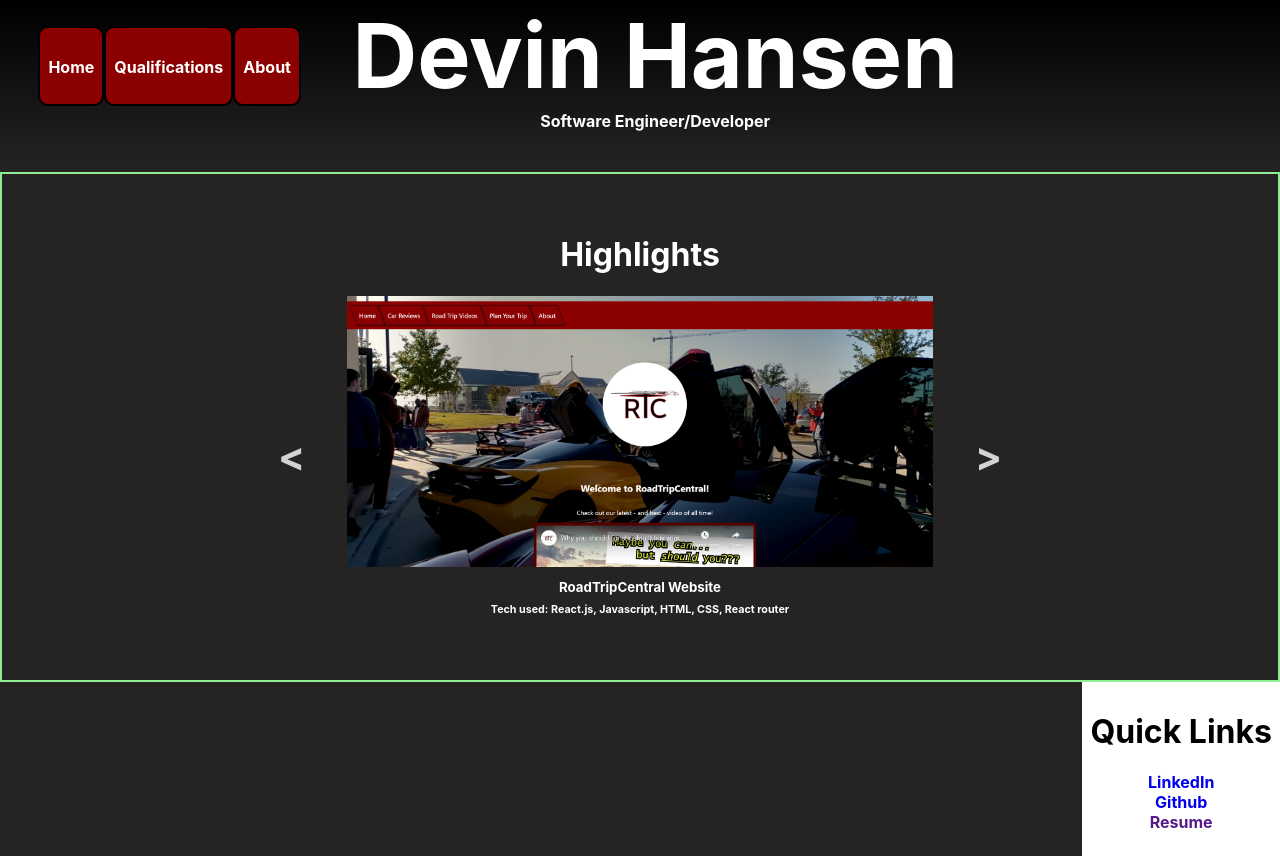
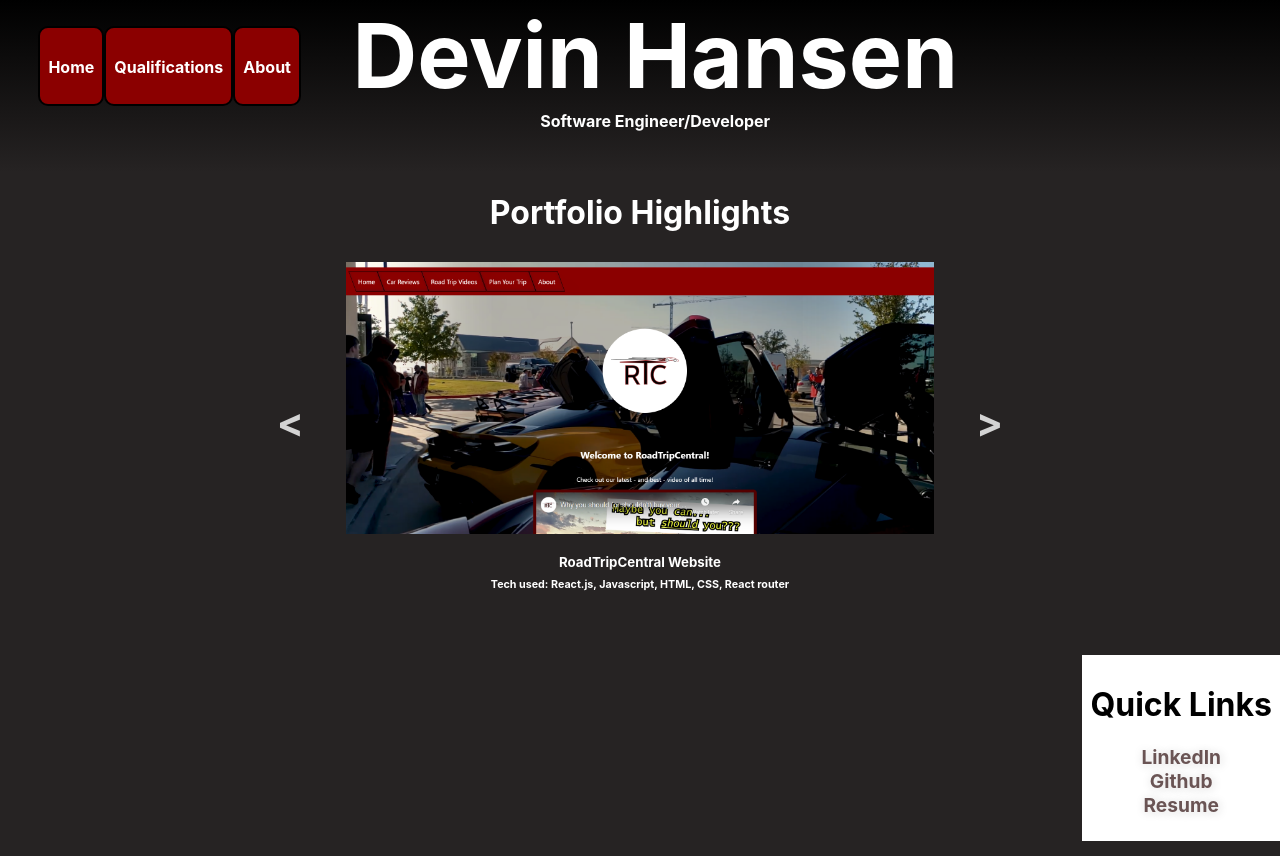
Before and after one commit to caution73/Devin-Hansen-Portfolio, a React (Create React App) app: page /Home in a window 1280 px wide. Built offline with nearby package versions, Linux system fonts and the light colour scheme.

Commit message:
Added a fair bit of CSS, particularly hover features.

```diff
--- a/src/App.css
+++ b/src/App.css
@@ -54,6 +54,9 @@ header {
 
 .qualificationsPage {
   padding-bottom: 3vh;
+  display: flex;
+  flex-direction: column;
+  align-items: center;
 }
 
 a {
@@ -75,8 +78,6 @@ li {
 }
 
 
-
-
 footer {
   justify-self: right;
   margin-bottom: 0;
@@ -91,12 +92,12 @@ footer {
 }
 
 #homePage {
-  border: 2px solid lightgreen;
   display: flex;
   flex-direction: column;
   align-items: center;
   justify-content: center;
   padding: 5vh;
+  padding-top: 0;
 }
 
 strong {
@@ -120,16 +121,18 @@ ul {
 .about {
   width: 80%;
   margin-left: 10%;
+  margin-bottom: 10vh;
 }
 
-footer > a > h4 {
-  margin: 0;
-}
 
 footer {
   padding: 1vh;
   padding-bottom: 3vh;
 
+}
+
+.imgContainer {
+  padding: auto;
 }
 
 .imgCarouselContainer {
@@ -156,8 +159,9 @@ footer {
 
 .imageArrow:hover,
 .imageArrow:focus{
-  background-color: rgba(0, 0, 0, 0.7);
+  text-shadow: 5px 5px #000000;
   color: white;
+  font-size: 270%;
 }
 
 #imageArrowLeft {
@@ -175,3 +179,95 @@ h5 {
 h6 {
   margin: 0;
 }
+
+.footerLink {
+  color:#6a5454;
+  text-shadow:1px 1px 10px #fff, 1px 1px 10px #ccc;
+  text-align:center;
+  font-size: larger;
+}
+
+footer > h4 {
+  margin: 0;
+}
+
+.footerLink:hover {
+   font-size: x-large;
+   text-shadow:1px 1px 10px #a8a8a8, 1px 1px 10px #989898;
+}
+
+.carouselImg {
+  max-height: 30vw;
+  outline: solid 0px #dadada;
+  transition: outline 0.1s linear;
+  margin: 0.5em;
+}
+
+.carouselImg:hover {
+  outline-width: 3px;
+  transform: scale(1.005);
+}
+
+#webappsLinkCont {
+  margin: 5vw;
+  margin-bottom: 8vh;
+  margin-top: 3vh;
+
+}
+
+#webappsLink {
+  display: flex;
+  justify-content: center;
+  flex-direction: column;
+  align-items: center;
+  border: 2px solid white;
+  border-radius: 25px;
+}
+
+a {
+  text-decoration: none;
+  color: lightblue;
+}
+
+.qualsLower {
+  border: 2px solid white;
+  margin: 2vw;
+  width: 70%;
+  justify-self: center;
+  background-color: black;
+  border-radius: 25px;
+}
+
+.qualsLower > * {
+  margin: 2vh;
+}
+
+
+#algosLink {
+  display: flex;
+  justify-content: center;
+  flex-direction: column;
+  align-items: center;
+  outline: 2px solid white;
+  border-radius: 25px;
+
+}
+
+.imgLink:hover {
+  transform: scale(1.01);
+  outline: 7px solid white;
+  box-shadow: rgba(222, 222, 255, 0.25) 0px 50px 100px -20px, rgba(255, 198, 198, 0.3) 0px 30px 60px -30px, rgba(185, 218, 250, 0.35) 0px -2px 6px 0px inset;
+}
+
+.imgLink {
+  border-radius: 25px;
+  transition: .5s;
+}
+
+.algosCont {
+  background-color: black;
+  padding: 10vw;
+  padding-top:0;
+}
+
+/*  voted palette: https://coolors.co/palette/386641-6a994e-a7c957-f2e8cf-bc4749 */
--- a/src/assets/CarouselImages.js
+++ b/src/assets/CarouselImages.js
@@ -5,6 +5,19 @@ const CarouselImages = [
         tech: "React.js, Javascript, HTML, CSS, React router",
         url:"RoadTripCentralHome--Screenshot.PNG",
         link:"https://caution73-roadtripcentral-site.netlify.app/"
+    },
+    {
+        imgTitle: "Luhn Algorithm",
+        alt:"Three variations on the Luhn Algorithm",
+        tech: "Javascript, using loops and conditionals.",
+        url:"luhn-algo-screenshot.PNG",
+        link:"https://codesandbox.io/s/luhn-algorithm-dhansen-forked-6kvuvk"
+    }, {
+        imgTitle: "Git-a-Bob",
+        alt: "A choose-your-own-adventure game.",
+        tech: "HTML, CSS, Javascript, DOM",
+        url: "Adventure-Game---Screenshot-1.PNG",
+        link: "https://caution73.github.io/mod1_story_project/"
     }
 ]
 
--- a/src/components/Carousel.js
+++ b/src/components/Carousel.js
@@ -33,23 +33,26 @@ export default function Carousel({ images }) {
           // For each image, create the image and check to see if it should be displayed as current Image.
           return (
             <div className="carouselWrapper">
-              <a href={image.link} target="_blank">
                 <div
                   className={idx === currentImage ? "imgActive" : "imgInactive"}
                   key={idx}
                 >
                   {idx === currentImage && (
+                    <div className="imgContainer">
+                      <a href={image.link} target="_blank">
                       <img
                         className="carouselImg"
                         src={image.url}
                         alt={image.alt}
                         width="70%"
                       />
-                  )}
-                </div>
                       </a>
                       <h5>{image.imgTitle}</h5>
                       <h6>Tech used: {image.tech}</h6>
+                    </div>
+                  )}
+                </div>
+
             </div>
           );
         })}
--- a/src/components/Footer.js
+++ b/src/components/Footer.js
@@ -3,9 +3,9 @@ export default function Footer(){
     return(
         <footer>
             <h1>Quick Links</h1>
-            <a href="https://www.linkedin.com/in/devin-hansen-16194a91/" target='_blank'><h4>LinkedIn</h4></a>
-            <a href="https://github.com/caution73?tab=repositories" target='_blank'><h4>Github</h4></a>
-            <a href="" target='_blank'><h4>Resume</h4></a>
+            <h4><a href="https://www.linkedin.com/in/devin-hansen-16194a91/" target='_blank' className="footerLink">LinkedIn</a></h4>
+            <h4><a href="https://github.com/caution73?tab=repositories" target='_blank' className="footerLink">Github</a></h4>
+            <h4><a href="" target='_blank' className="footerLink">Resume</a></h4>
         </footer>
     )
 }
--- a/src/pages/Home.js
+++ b/src/pages/Home.js
@@ -4,7 +4,7 @@ import CarouselImages from "../assets/CarouselImages";
 export default function Home(){
     return(
         <div id="homePage">
-            <h1>Highlights</h1>
+            <h1>Portfolio Highlights</h1>
             <Carousel images={CarouselImages}/>
         </div>
     )
--- a/src/pages/Qualifications.js
+++ b/src/pages/Qualifications.js
@@ -31,14 +31,16 @@ export default function Qualifications() {
       <h4>Here are my qualifications</h4>
       <div className="skillsContainer">
         <div className="techSkills">
-          <ul className="techSkillsList"><strong>Technical Skills</strong>
+          <ul className="techSkillsList">
+            <strong>Technical Skills</strong>
             {techSkillsArr.map((skill, i) => {
               return <li>{skill}</li>;
             })}
           </ul>
         </div>
         <div className="softSkills">
-          <ul className="softSkillsList"><strong>Soft Skills</strong>
+          <ul className="softSkillsList">
+            <strong>Soft Skills</strong>
             {softSkillsArr.map((skill, i) => {
               return <li>{skill}</li>;
             })}
@@ -46,11 +48,23 @@ export default function Qualifications() {
         </div>
       </div>
       <div className="qualsLower">
-        <div className="webappsLink">
-            <Link to="/webapps">Web Apps</Link>
+        <p>Let's be honest, though...a list of skills can only provide you with a certain amount of insight. If you want to see what I'm really able to do, check out my work below. My web applications show off my overall skills, while the algorithms focus primarily on my critical thinking, problem solving, and logic.</p>
+
+        <h2>Web Applications</h2>
+        <div id="webappsLinkCont">
+          <Link to="/webapps" id="webappsLink">
+            <img src="RoadTripCentralHome--Screenshot.PNG" width="100%" className="imgLink"/>
+          </Link>
+
         </div>
-        <div className="algosLink">
-            <Link to="/algorithms">Algorithms</Link>
+
+        <h2>Algorithms</h2>
+        <div className="algosCont">
+        <Link to="/algorithms" id="algosLink">
+          <img src="luhn-algo-screenshot.PNG" width="100%" className="imgLink"/>
+          </Link>
+
+
         </div>
       </div>
     </div>
```
Also changed, not shown: public/Adventure-Game---Screenshot-1.PNG (added), public/luhn-algo-screenshot.PNG (added). Lines whose indentation alone changed are shown as unchanged.
